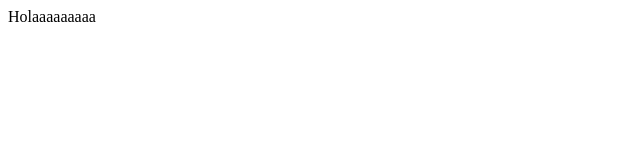
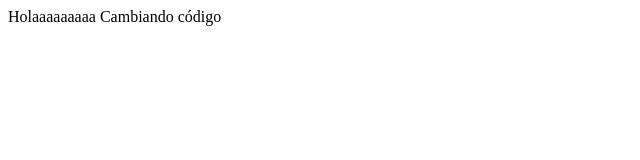
Before and after one commit to WilliamFabian/practicaGITHUB, a plain HTML site: page index.html in a window 1280 px wide. Shown: the whole page, without its empty margins (0-640 px from the left). Drawn offline with Linux system fonts and the light colour scheme.

Commit message:
Modifiqué html

```diff
--- a/index.html
+++ b/index.html
@@ -1,3 +1,4 @@
 <body>
     Holaaaaaaaaa
+     Cambiando código
 </body>
```
